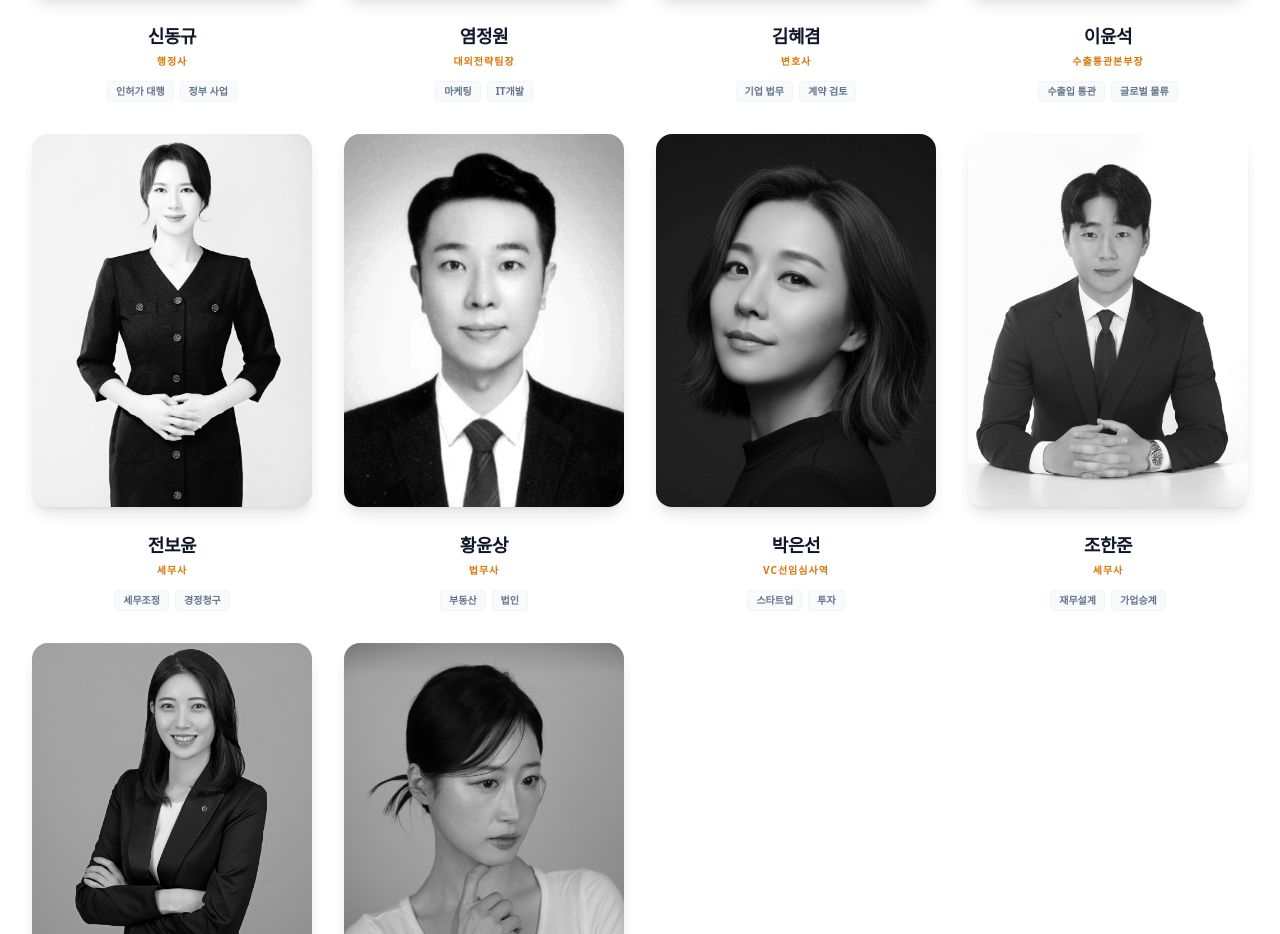
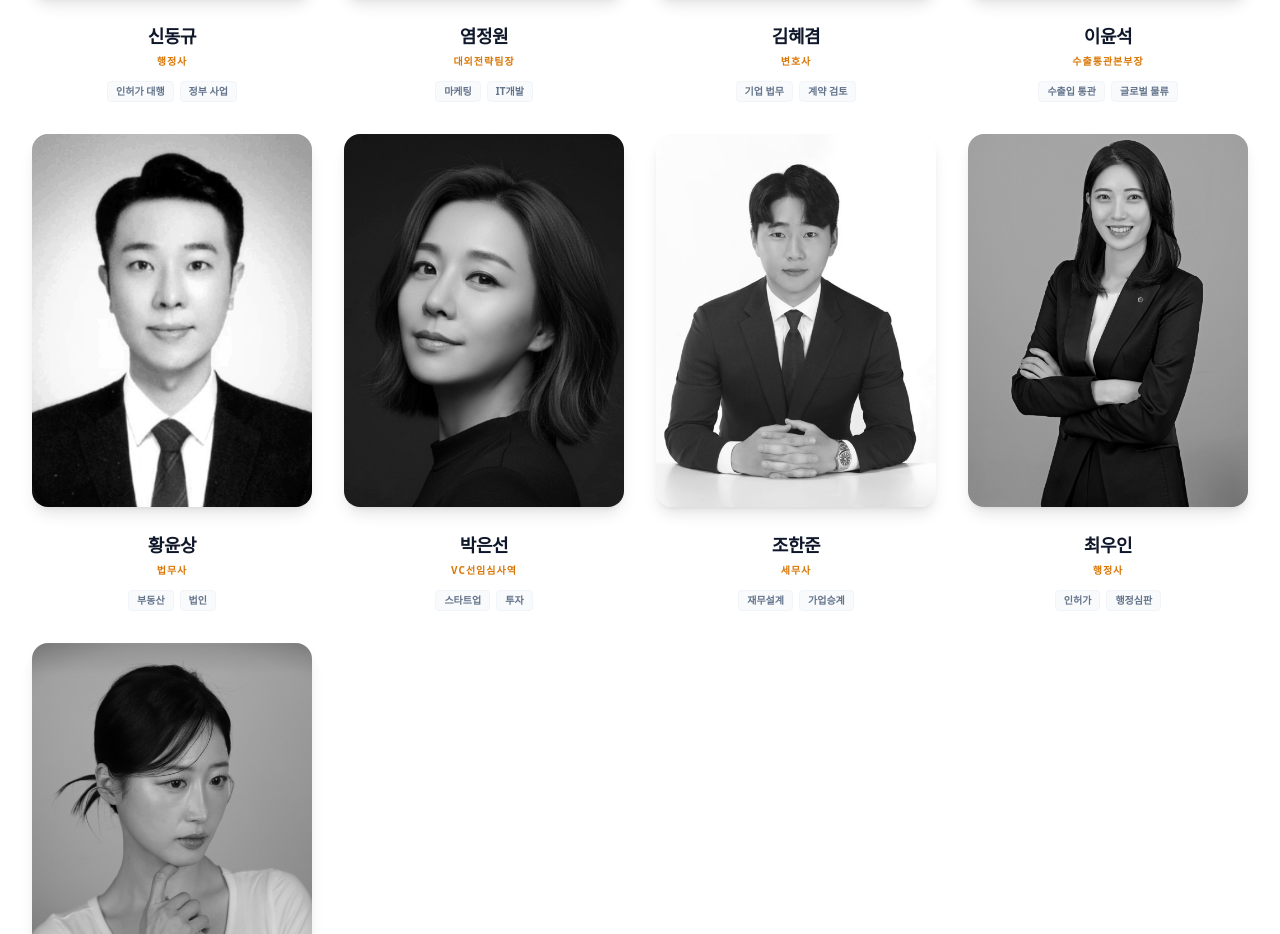
Before and after one commit to yeomjw0907/on-biz, a React (Vite) app: page /#/ in a window 1280 px wide. Shown: the part 4823-5757 px from the top of the page. Built offline with nearby package versions, Linux system fonts and the light colour scheme.

Commit message:
fix: remove Jeon Bo-yoon from team

```diff
--- a/data.ts
+++ b/data.ts
@@ -73,15 +73,6 @@ export const teamMembers: TeamMember[] = [
     image: '/images/team/이윤석.jpg',
     expertise: ['수출입 통관', '글로벌 물류'],
     description: '• 관세 통관 포딩\n• 해외진출사업 수출박람회'
-  },
-  {
-    id: 9,
-    name: '전보윤',
-    position: '세무사',
-    role: 'Tax Accountant',
-    image: '/images/team/전보윤.jpg',
-    expertise: ['세무조정', '경정청구'],
-    description: '• 세무법인 택스홈앤아웃 본점\n• 병의원 전문\n• 세무법인 석성 본점_법인 및 다양한 업종 법인세 및 소득세 신고\n• 세무법인 다솔 강남중앙지점_상속, 양도, 증여, 세무조사\n• 신영증권 본점 패밀리오피스_컨설팅'
   },
   {
     id: 10,
```
